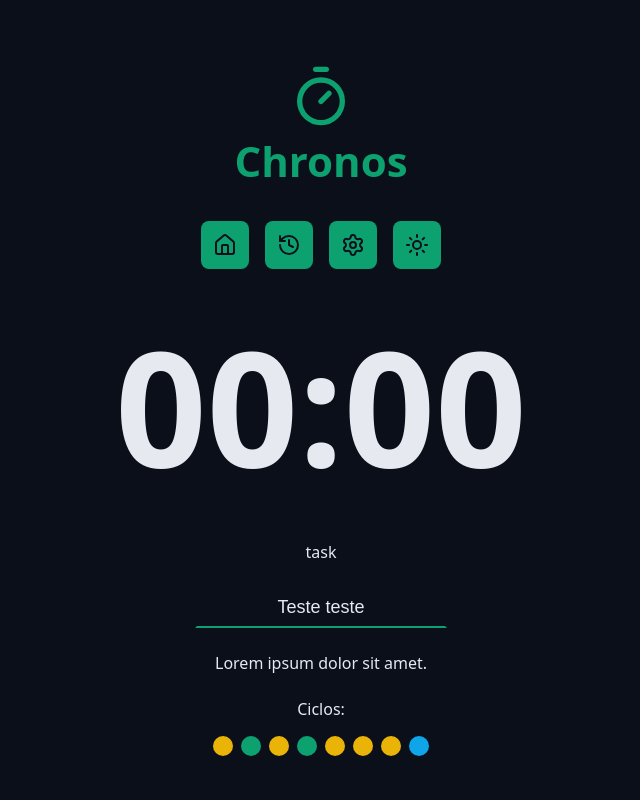
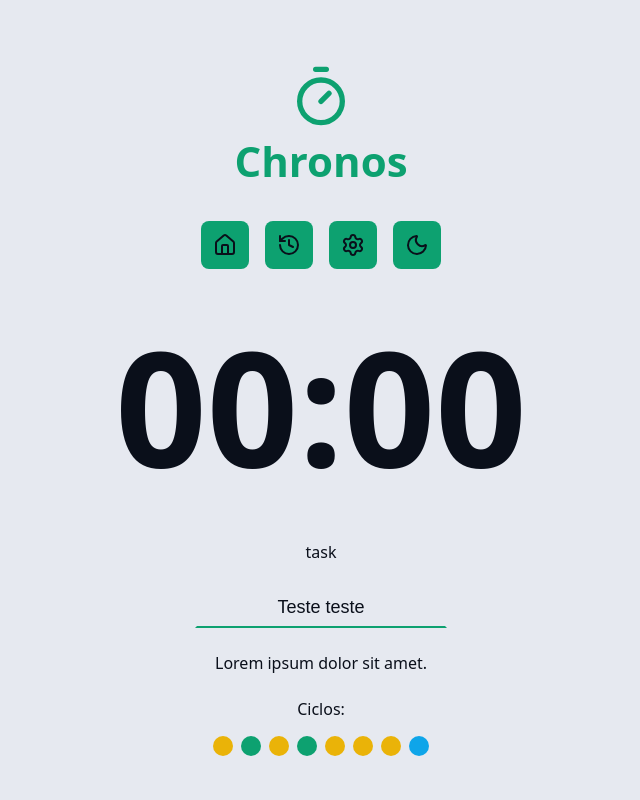
Before and after one commit to rafael-santana-almeida/chronos-pomodoro, a React (Vite) app: page / in a window 1280 px wide. Both pictures are taken after a click on the link 736 px from the left and 245 px from the top of the page. Shown: the top 800 px of the page, without its empty margins (319-959 px from the left). Built offline with nearby package versions, Linux system fonts and the light colour scheme.

Commit message:
Create switch theme feature

```diff
--- a/index.html
+++ b/index.html
@@ -1,13 +1,16 @@
 <!doctype html>
-<html lang="en">
+<html lang="pt-BR" data-theme="dark">
+
 <head>
   <meta charset="UTF-8" />
   <link rel="icon" type="image/svg+xml" href="/vite.svg" />
   <meta name="viewport" content="width=device-width, initial-scale=1.0" />
   <title>chronos-pomodoro</title>
 </head>
+
 <body>
   <div id="root"></div>
   <script type="module" src="/src/main.tsx"></script>
 </body>
+
 </html>
--- a/src/components/Menu/index.tsx
+++ b/src/components/Menu/index.tsx
@@ -1,21 +1,78 @@
-import { HistoryIcon, HomeIcon, SettingsIcon, SunIcon } from 'lucide-react';
+import {
+  HistoryIcon,
+  HomeIcon,
+  MoonIcon,
+  SettingsIcon,
+  SunIcon,
+} from 'lucide-react';
+import { useEffect, useState } from 'react';
 
 import styles from './styles.module.css';
 
+type AvailableThemes = 'dark' | 'light';
+
 export function Menu() {
+  const [theme, setTheme] = useState<AvailableThemes>(() => {
+    const storageTheme = localStorage.getItem('theme') as AvailableThemes;
+    return storageTheme ?? 'dark';
+  });
+
+  function handleThemeChange(
+    event: React.MouseEvent<HTMLAnchorElement, MouseEvent>,
+  ) {
+    event.preventDefault();
+
+    setTheme(prevTheme => {
+      const nextTheme = prevTheme === 'dark' ? 'light' : 'dark';
+
+      return nextTheme;
+    });
+  }
+
+  useEffect(() => {
+    document.documentElement.setAttribute('data-theme', theme);
+    localStorage.setItem('theme', theme);
+  }, [theme]);
+
+  const nextThemeIcon = {
+    dark: <SunIcon />,
+    light: <MoonIcon />,
+  };
+
   return (
     <nav className={styles.menu}>
-      <a href='#' className={styles.menuLink}>
+      <a
+        href='#'
+        className={styles.menuLink}
+        aria-label='Ir para a Home'
+        title='Ir para a Home'
+      >
         <HomeIcon />
       </a>
-      <a href='#' className={styles.menuLink}>
+      <a
+        href='#'
+        className={styles.menuLink}
+        aria-label='Ver histórico'
+        title='Ver histórico'
+      >
         <HistoryIcon />
       </a>
-      <a href='#' className={styles.menuLink}>
+      <a
+        href='#'
+        className={styles.menuLink}
+        aria-label='Configurações'
+        title='Configurações'
+      >
         <SettingsIcon />
       </a>
-      <a href='#' className={styles.menuLink}>
-        <SunIcon />
+      <a
+        href='#'
+        className={styles.menuLink}
+        aria-label='Mudar tema'
+        title='Mudar tema'
+        onClick={handleThemeChange}
+      >
+        {nextThemeIcon[theme]}
       </a>
     </nav>
   );
--- a/src/styles/theme.css
+++ b/src/styles/theme.css
@@ -33,3 +33,21 @@
   --disabled: #555f7d;
   --text-disabled: #aab3cc;
 }
+
+:root[data-theme='light'] {
+  --gray-100: #0a0f1a;
+  --gray-200: #181f2e;
+  --gray-300: #272f43;
+  --gray-400: #363d56;
+  --gray-500: #454f6a;
+  --gray-600: #555f7d;
+  --gray-700: #aab3cc;
+  --gray-800: #cdd3e1;
+  --gray-900: #e6e9f0;
+
+  --text-default: #0a0f1a;
+  --text-muted: #272f43;
+
+  --link-color: #0b8a60;
+  --link-hover: #065f46;
+}
```
Lines whose indentation alone changed are shown as unchanged.
